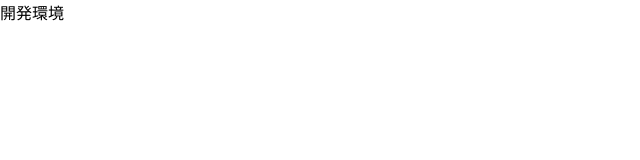
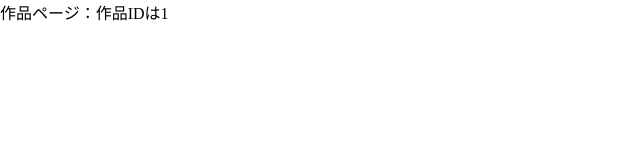
Before and after one commit to arco0922/iiiex-main2021-works, a React app: page /works/1 in a window 1280 px wide. Shown: the top 160 px of the page, without its empty margins (0-640 px from the left). Built offline with nearby package versions, Linux system fonts and the light colour scheme.

Commit message:
add: create basic components

```diff
--- a/src/AppRoot.tsx
+++ b/src/AppRoot.tsx
@@ -1,5 +1,27 @@
+import { ErrorPage } from 'pages/ErrorPage/ErrorPage';
+import { IndividualPage } from 'pages/IndividualPage/IndividualPage';
+import { TestPage } from 'pages/TestPage/TestPage';
+import { TopPage } from 'pages/TopPage/TopPage';
 import React from 'react';
+import { BrowserRouter as Router, Switch, Route } from 'react-router-dom';
 
 export const AppRoot: React.VFC = () => {
-  return <p>開発環境</p>;
+  return (
+    <Router>
+      <Switch>
+        <Route path="/" exact>
+          <TopPage />
+        </Route>
+        <Route path="/works/:id" exact>
+          <IndividualPage />
+        </Route>
+        <Route path="/test" exact>
+          <TestPage />
+        </Route>
+        <Route path="*">
+          <ErrorPage />
+        </Route>
+      </Switch>
+    </Router>
+  );
 };
--- /dev/null
+++ b/src/pages/ErrorPage/ErrorPage.tsx
@@ -0,0 +1,9 @@
+import React from 'react';
+
+export const ErrorPage: React.VFC = () => {
+  return (
+    <div>
+      <p>エラーページ</p>
+    </div>
+  );
+};
--- /dev/null
+++ b/src/pages/IndividualPage/IndividualPage.tsx
@@ -0,0 +1,18 @@
+import React from 'react';
+import { RouteComponentProps, useParams, withRouter } from 'react-router';
+
+interface Params {
+  id: string;
+}
+
+const IndividualPageComponent: React.VFC<RouteComponentProps<Params>> = ({ match }) => {
+  const worksId = match.params.id;
+
+  return (
+    <div>
+      <p>作品ページ：作品IDは{worksId}</p>
+    </div>
+  );
+};
+
+export const IndividualPage = withRouter(IndividualPageComponent);
--- /dev/null
+++ b/src/pages/TestPage/TestPage.tsx
@@ -0,0 +1,9 @@
+import React from 'react';
+
+export const TestPage: React.VFC = () => {
+  return (
+    <div>
+      <p>テストページ</p>
+    </div>
+  );
+};
--- /dev/null
+++ b/src/pages/TopPage/TopPage.tsx
@@ -0,0 +1,9 @@
+import React from 'react';
+
+export const TopPage: React.VFC = () => {
+  return (
+    <div>
+      <p>トップページ</p>
+    </div>
+  );
+};
```
